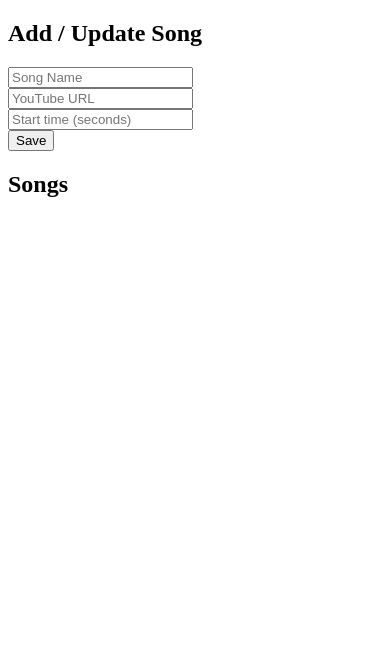
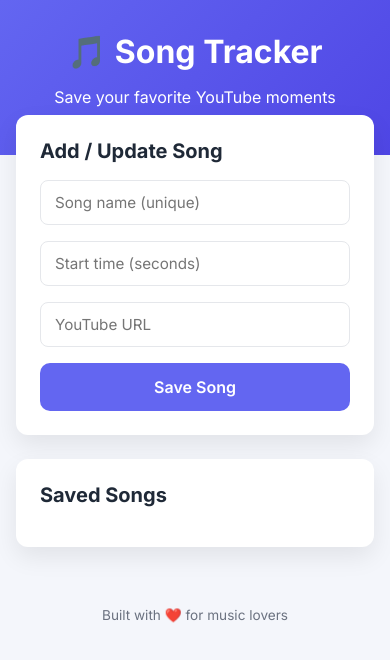
Before and after one commit to Jeyaselvan1984/songtracker, a website: page public/index.html in a window 390 px wide. Drawn offline with Linux system fonts and the light colour scheme; no server answers.

Commit message:
Update index.html

```diff
--- a/public/index.html
+++ b/public/index.html
@@ -1,23 +1,190 @@
 <!DOCTYPE html>
-<html>
+<html lang="en">
 <head>
-  <title>Song Tracker</title>
+  <meta charset="UTF-8" />
+  <title>🎵 Song Tracker</title>
+  <meta name="viewport" content="width=device-width, initial-scale=1.0">
+
+  <!-- Google Font -->
+  <link href="https://fonts.googleapis.com/css2?family=Inter:wght@400;600;700&display=swap" rel="stylesheet">
+
+  <style>
+    :root {
+      --primary: #6366f1;
+      --primary-dark: #4f46e5;
+      --bg: #f4f6fb;
+      --card: #ffffff;
+      --text: #1f2937;
+      --muted: #6b7280;
+      --border: #e5e7eb;
+    }
+
+    * {
+      box-sizing: border-box;
+      font-family: 'Inter', sans-serif;
+    }
+
+    body {
+      margin: 0;
+      background: var(--bg);
+      color: var(--text);
+    }
+
+    header {
+      background: linear-gradient(135deg, var(--primary), var(--primary-dark));
+      color: white;
+      padding: 32px;
+      text-align: center;
+    }
+
+    header h1 {
+      margin: 0;
+      font-size: 2rem;
+    }
+
+    .container {
+      max-width: 900px;
+      margin: -40px auto 40px;
+      padding: 0 16px;
+    }
+
+    .card {
+      background: var(--card);
+      border-radius: 12px;
+      padding: 24px;
+      box-shadow: 0 10px 25px rgba(0,0,0,0.08);
+      margin-bottom: 24px;
+    }
+
+    .card h2 {
+      margin-top: 0;
+      font-size: 1.25rem;
+    }
+
+    .form {
+      display: grid;
+      grid-template-columns: 1fr 1fr;
+      gap: 16px;
+    }
+
+    .form input {
+      width: 100%;
+      padding: 12px 14px;
+      border-radius: 8px;
+      border: 1px solid var(--border);
+      font-size: 0.95rem;
+    }
+
+    .form input:focus {
+      outline: none;
+      border-color: var(--primary);
+    }
+
+    .form button {
+      grid-column: span 2;
+      padding: 14px;
+      border-radius: 10px;
+      border: none;
+      background: var(--primary);
+      color: white;
+      font-size: 1rem;
+      font-weight: 600;
+      cursor: pointer;
+      transition: background 0.2s ease;
+    }
+
+    .form button:hover {
+      background: var(--primary-dark);
+    }
+
+    .song-list {
+      list-style: none;
+      padding: 0;
+      margin: 0;
+    }
+
+    .song-item {
+      display: flex;
+      justify-content: space-between;
+      align-items: center;
+      padding: 14px 0;
+      border-bottom: 1px solid var(--border);
+    }
+
+    .song-item:last-child {
+      border-bottom: none;
+    }
+
+    .song-name {
+      font-weight: 600;
+    }
+
+    .play-btn {
+      text-decoration: none;
+      background: var(--primary);
+      color: white;
+      padding: 8px 14px;
+      border-radius: 999px;
+      font-size: 0.85rem;
+      transition: background 0.2s ease;
+    }
+
+    .play-btn:hover {
+      background: var(--primary-dark);
+    }
+
+    footer {
+      text-align: center;
+      color: var(--muted);
+      font-size: 0.85rem;
+      padding: 20px;
+    }
+
+    @media (max-width: 600px) {
+      .form {
+        grid-template-columns: 1fr;
+      }
+
+      .form button {
+        grid-column: span 1;
+      }
+    }
+  </style>
 </head>
+
 <body>
 
-<h2>Add / Update Song</h2>
+<header>
+  <h1>🎵 Song Tracker</h1>
+  <p>Save your favorite YouTube moments</p>
+</header>
 
-<input id="songName" placeholder="Song Name" /><br/>
-<input id="youtubeUrl" placeholder="YouTube URL" /><br/>
-<input id="timestamp" type="number" placeholder="Start time (seconds)" /><br/>
-<button onclick="saveSong()">Save</button>
+<div class="container">
 
-<h2>Songs</h2>
-<ul id="songs"></ul>
+  <div class="card">
+    <h2>Add / Update Song</h2>
+    <div class="form">
+      <input id="songName" placeholder="Song name (unique)" />
+      <input id="timestamp" type="number" placeholder="Start time (seconds)" />
+      <input id="youtubeUrl" placeholder="YouTube URL" />
+      <button onclick="saveSong()">Save Song</button>
+    </div>
+  </div>
+
+  <div class="card">
+    <h2>Saved Songs</h2>
+    <ul id="songs" class="song-list"></ul>
+  </div>
+
+</div>
+
+<footer>
+  Built with ❤️ for music lovers
+</footer>
 
 <script>
 async function saveSong() {
-  await fetch('http://localhost:3000/songs', {
+  await fetch('/songs', {
     method: 'POST',
     headers: { 'Content-Type': 'application/json' },
     body: JSON.stringify({
@@ -26,27 +193,29 @@ async function saveSong() {
       start_seconds: Number(timestamp.value)
     })
   });
+
+  songName.value = '';
+  youtubeUrl.value = '';
+  timestamp.value = '';
+
   loadSongs();
 }
 
 async function loadSongs() {
-  const res = await fetch('http://localhost:3000/songs');
+  const res = await fetch('/songs');
   const data = await res.json();
+  const container = document.getElementById('songs');
 
-  songs.innerHTML = '';
-  data.forEach(s => {
+  container.innerHTML = '';
+  data.forEach(song => {
     const li = document.createElement('li');
+    li.className = 'song-item';
 
-    const ytLink = `${s.youtube_url}&t=${s.start_seconds}s`;
+    const link = `${song.youtube_url}&t=${song.start_seconds}s`;
+
     li.innerHTML = `
-      <b>${s.song_name}</b>
-      - ${ytLink}Play</a>
-    `;
-    songs.appendChild(li);
-  });
-}
+      <span class="song-name">${song.song_name}</span>
+      <a class="play-btn" href="${link}" target="_blank/script>
 
-loadSongs();
-</script>
 </body>
 </html>
```
